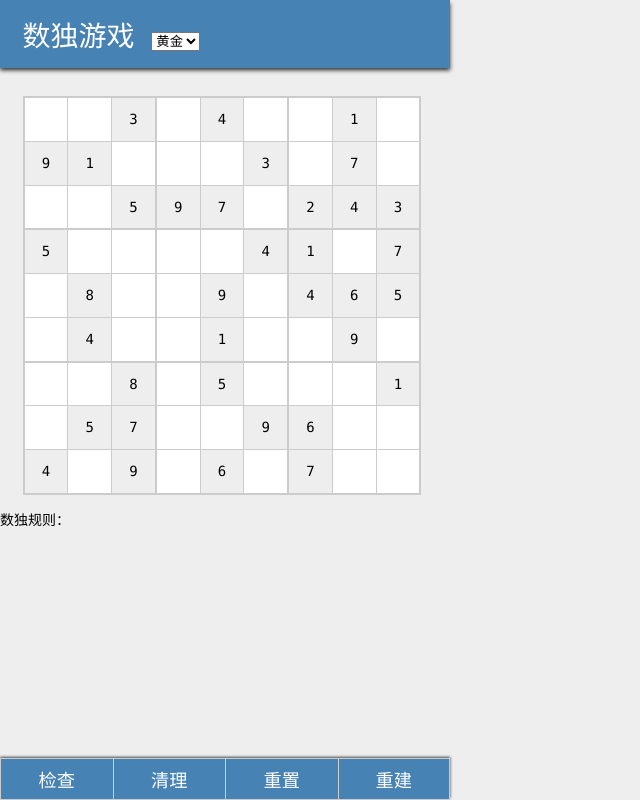
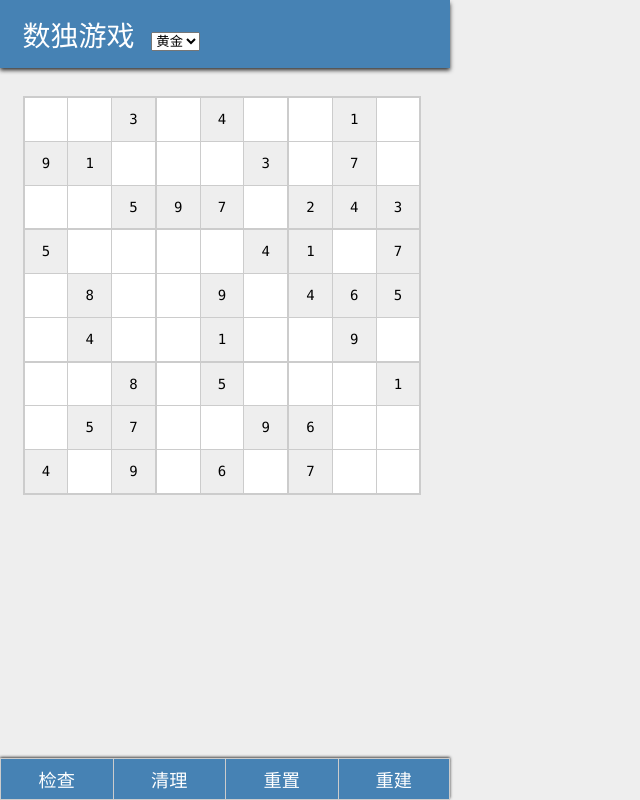
Before and after one commit to August-Z/SudokuGame, a plain HTML site: page www/index.html in a window 1280 px wide. Shown: the whole page, without its empty margins (0-640 px from the left). Drawn offline with nearby package versions, Linux system fonts and the light colour scheme.

```diff
--- a/www/index.html
+++ b/www/index.html
@@ -26,10 +26,6 @@
 <!--九宫格-->
 <div id="container" class="container grid">
 
-</div>
-
-<div id="gameRules" class="game-rules">
-    <p>数独规则：</p>
 </div>
 
 <!--按钮组-->
```
